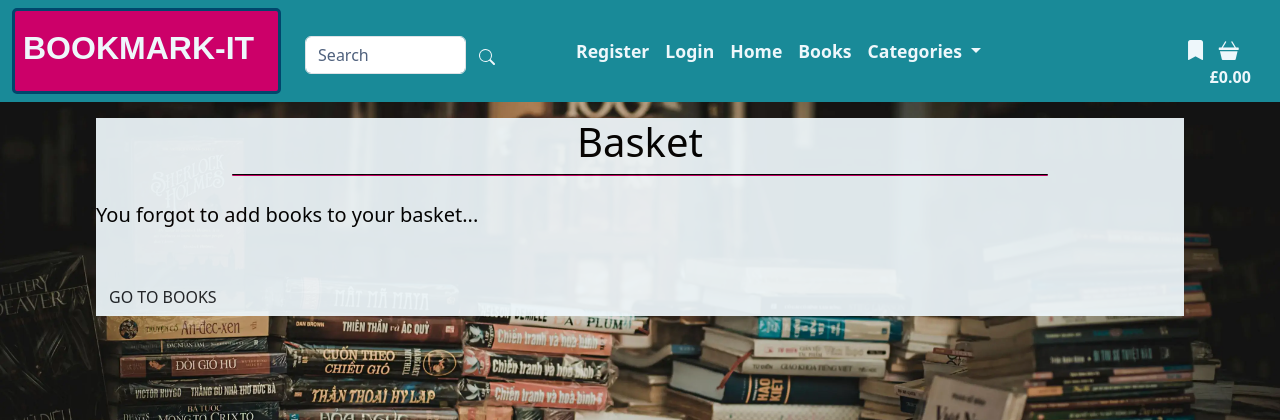
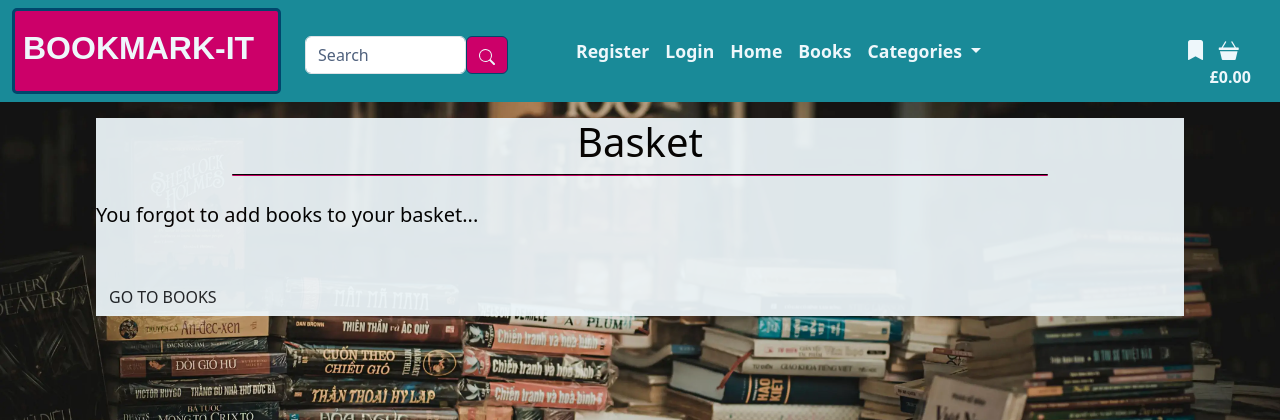
Before and after one commit to abz2489/book-mark-it, a Django app: page /basket/ in a window 1280 px wide. Shown: the top 420 px of the page. Run offline with Django 3.2, Linux system fonts and the light colour scheme; some libraries are stand-ins or nearby versions; some web fonts are replaced.

Commit message:
Amend search button classes

```diff
--- a/templates/base.html
+++ b/templates/base.html
@@ -67,7 +67,7 @@
                 <div class="col">
                     <form method="GET" action="{% url 'books' %}" class="mt-2 d-flex w-100" role="search" id="search">
                         <input class="form-control ms-0" type="search" placeholder="Search" aria-label="Search" name="q" id="search">
-                        <button class="btn" id="search-btn" type="submit"><svg xmlns="http://www.w3.org/2000/svg" width="16" height="16" fill="currentColor" class="bi bi-search" viewBox="0 0 16 16">
+                        <button class="btn btn-primary" id="search-btn" type="submit"><svg xmlns="http://www.w3.org/2000/svg" width="16" height="16" fill="currentColor" class="bi bi-search" viewBox="0 0 16 16">
                             <path d="M11.742 10.344a6.5 6.5 0 1 0-1.397 1.398h-.001c.03.04.062.078.098.115l3.85 3.85a1 1 0 0 0 1.415-1.414l-3.85-3.85a1.007 1.007 0 0 0-.115-.1zM12 6.5a5.5 5.5 0 1 1-11 0 5.5 5.5 0 0 1 11 0"/>
                             </svg>
                         </button>
--- a/templates/includes/mobile-navbar.html
+++ b/templates/includes/mobile-navbar.html
@@ -15,7 +15,7 @@
         <!--SEARCH-->
         <form method="GET" action="{% url 'books' %}" class="mt-2 d-flex w-100 d-xxl-none d-xl-none d-xxl-block d-lg-none d-xl-block" role="search">
             <input class="form-control me-2" type="search" placeholder="Search" aria-label="Search">
-            <button class="btn" id="btn-search" type="submit">
+            <button class="btn btn-primary" id="btn-search" type="submit">
                 <svg xmlns="http://www.w3.org/2000/svg" width="16" height="16" fill="currentColor" class="bi bi-search" viewBox="0 0 16 16">
                     <path d="M11.742 10.344a6.5 6.5 0 1 0-1.397 1.398h-.001c.03.04.062.078.098.115l3.85 3.85a1 1 0 0 0 1.415-1.414l-3.85-3.85a1.007 1.007 0 0 0-.115-.1zM12 6.5a5.5 5.5 0 1 1-11 0 5.5 5.5 0 0 1 11 0"/>
                 </svg>
```
